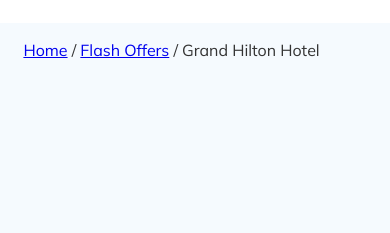
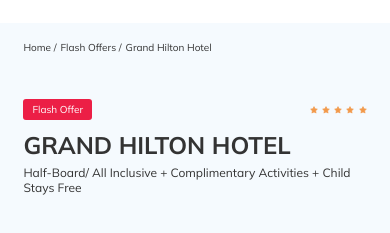
Before and after one commit to Babenni94/tour-plan, a plain HTML site: page index.html in a window 390 px wide. Shown: the part 47-280 px from the top of the page. Drawn offline with Linux system fonts and the light colour scheme.

Commit message:
create: breadcrumb and hotel-info

```diff
--- a/index.html
+++ b/index.html
@@ -98,5 +98,36 @@
     <!-- /.container -->
   </nav>
   <!-- /.breadcrumb -->
+  <section class="hotel">
+    <div class="container">
+      <div class="hotel-info">
+        <div class="hotel-info__text">
+          <div class="hotel-wrapper">
+            <div class="stars">
+              <img src="img/star.svg" alt="star">
+              <img src="img/star.svg" alt="star">
+              <img src="img/star.svg" alt="star">
+              <img src="img/star.svg" alt="star">
+              <img src="img/star.svg" alt="star">
+            </div>
+            <h1 class="hotel-name hotel-info__name">GRAND HILTON HOTEL</h1>
+            <span class="offer hotel-info__offer">Flash Offer</span>
+          </div>
+          <!-- /.hotel-wrapper -->
+            <p class="hotel-description hotel-info__description">Half-Board/ All Inclusive + Complimentary Activities + Child Stays Free
+            </p>
+        </div>
+        <!-- /.hotel-info__text -->
+        <div class="rating hotel-info__rating">
+          <span class="rating__text">User Rattings</span>
+          <span class="rating__counter">4.5/5</span>
+        </div>
+        <!-- /.hotel-info__right -->
+      </div>
+      <!-- /.hotel-info -->
+    </div>
+    <!-- /.container -->
+  </section>
+  <!-- /.hotel -->
 </body>
 </html>
--- a/sass/_media.sass
+++ b/sass/_media.sass
@@ -31,6 +31,25 @@
         width: 16px
         height: 1px
         background-color: $text-color
+  .stars
+    flex-basis: auto
+  .hotel
+    &-name
+      flex-basis: 100%
+    &-wrapper
+      justify-content: space-between
+    &-info
+      &__text
+        width: 100%
+      &__name
+        margin-top: 10px
+        margin-bottom: 0
+      &__rating
+        display: none
+      &__offer
+        order: -1
+        margin-left: 0
+
 @media screen and (max-width: 767px)
   .navbar
     &-menu
--- a/sass/blocks/breadcrumb.sass
+++ b/sass/blocks/_breadcrumb.sass
@@ -6,7 +6,12 @@
     margin: 0
     list-style: none
     &__item
+      font-size: 10px
+      line-height: 13px
       &:not(:last-child)
         &::after
           content: '/'
           margin-right: 4px
+    &__link
+      text-decoration: none
+      color: inherit
--- /dev/null
+++ b/sass/blocks/_hotel.sass
@@ -0,0 +1,48 @@
+.hotel
+  padding-top: 23px
+  padding-bottom: 70px
+  &-info
+    display: flex
+    align-items: center
+    justify-content: space-between
+    &__offer
+      margin-left: 14px
+      margin-top: 4px
+    &__name
+      margin-top: 4px
+      margin-bottom: 0
+    &__description
+      margin: 5px 0
+  &-name
+    font-size: 24px
+    line-height: 30px
+
+  &-wrapper
+    display: flex
+    flex-wrap: wrap
+    align-items: center
+  &-description
+    font-size: 12px
+    line-height: 15px
+.stars
+  flex-basis: 100%
+.offer
+  font-size: 10px
+  line-height: 13px
+  padding: 4px 9px
+  background-color: $primary
+  border-radius: 3px
+  color: $light
+.rating
+  max-width: 65px
+  min-height: 45px
+  text-align: center
+  color: $light
+  background-color: $primary
+  border-radius: 4px
+  &__text
+    font-size: 8px
+    line-height: 10px
+  &__counter
+    font-size: 14px
+    line-height: 18px
--- a/sass/style.sass
+++ b/sass/style.sass
@@ -8,5 +8,7 @@
 @import 'blocks/header'
 //Подключение хлебные крошки
 @import 'blocks/breadcrumb'
+//Подключение стили блока Отель
+@import 'blocks/hotel'
 // Подключение стилей для адаптива
 @import 'media'
```
Also changed, not shown: css/breadcrumb.css, css/hotel.css (added), css/style.css, img/star.svg (added), sass/_variables.sass (line endings or trailing spaces), 3 other files.
